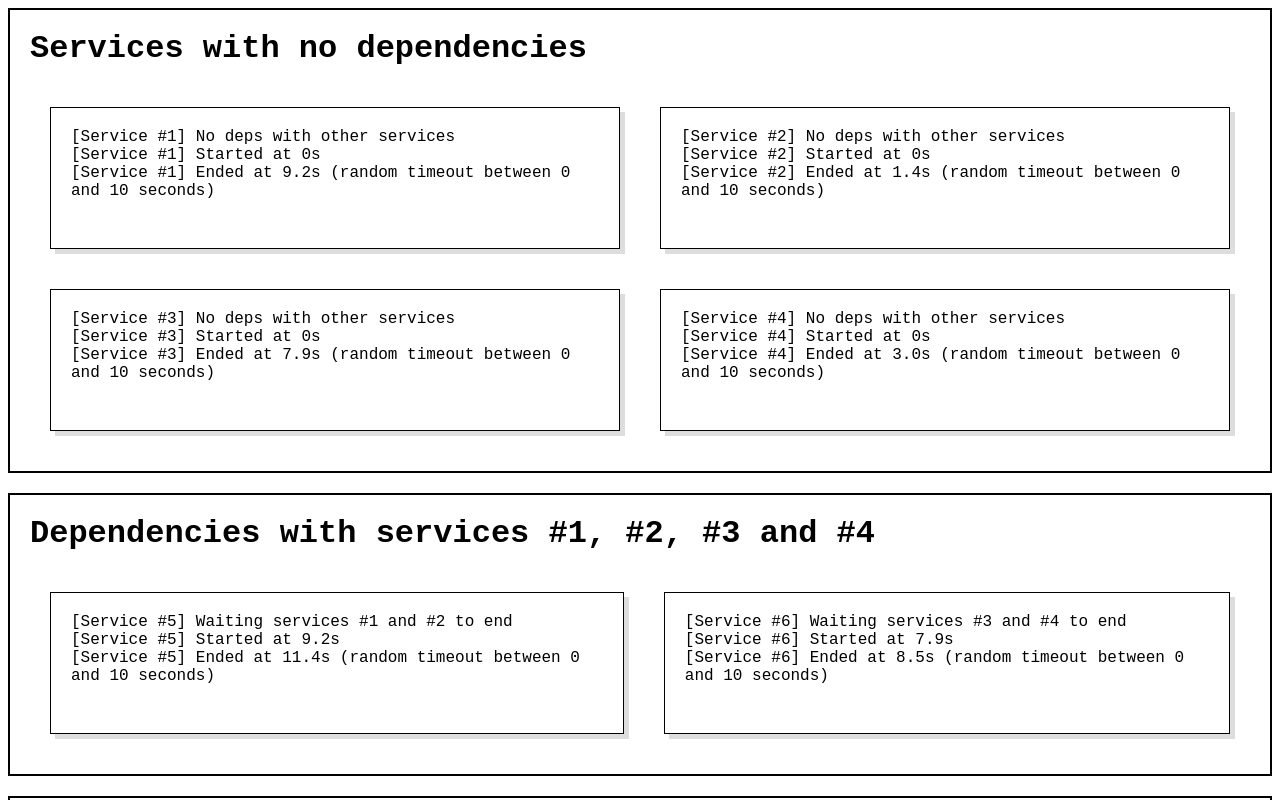
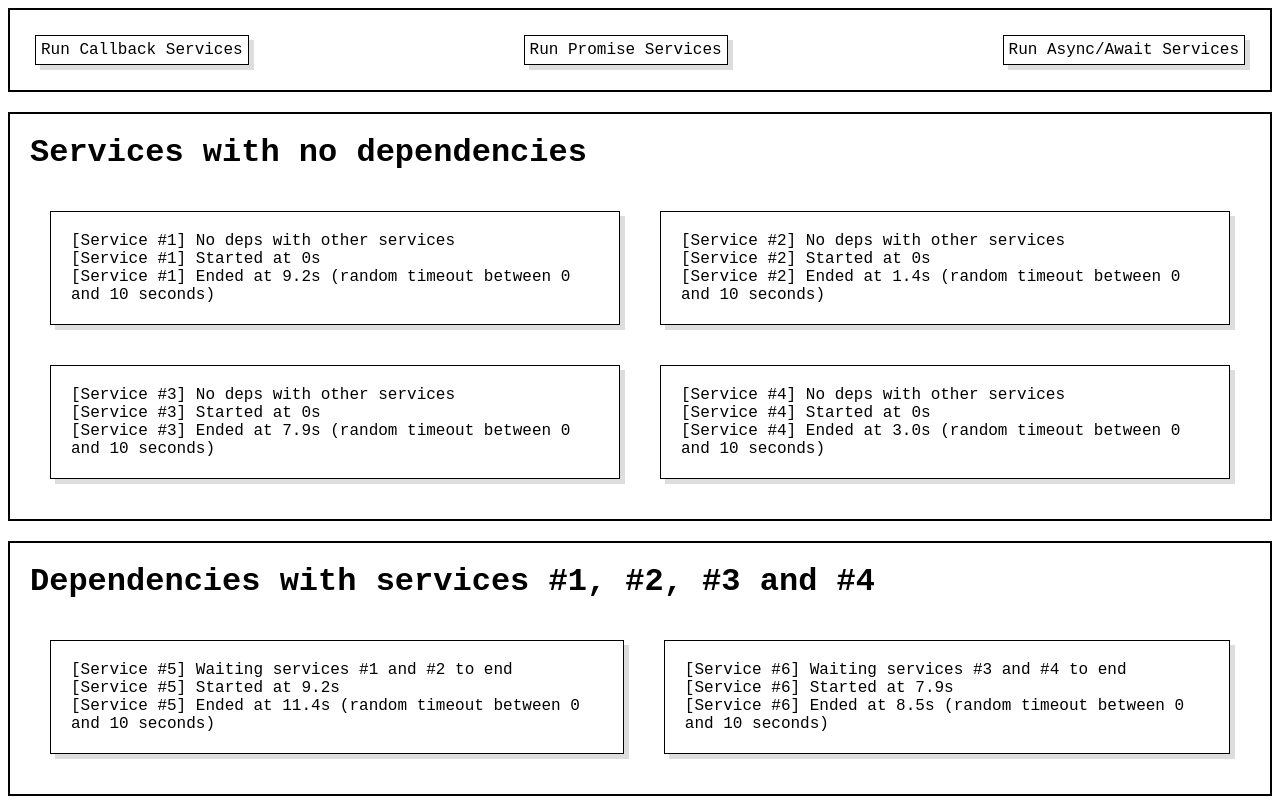
Before and after one commit to johan-picq/promise-exercice, a website built with Vite: page index.html in a window 1280 px wide. Shown: the top 800 px of the page. Built offline with nearby package versions, Linux system fonts and the light colour scheme.

Commit message:
init services with button

```diff
--- a/async-services/callback.js
+++ b/async-services/callback.js
@@ -1,5 +1,6 @@
-import { services, getTimer } from "./init.js";
+import { services, getTimer, initTimer } from "./init.js";
 
+export const initCallbackServices = () => {
   const startServiceWithCallback = (service, duration, callback) => {
     let nextServiceToWork = null;
     services.forEach((s) => {
@@ -24,6 +25,7 @@ const startServiceCallback = (nextServiceToWork) => {
     }
   };
 
+  initTimer();
   services.forEach((service) => {
     if (service.dependancies === null) {
       return startServiceWithCallback(
@@ -33,3 +35,4 @@ services.forEach((service) => {
       );
     }
   });
+};
--- a/async-services/init.js
+++ b/async-services/init.js
@@ -37,12 +37,23 @@ export const services = [
 ];
 const TotalDurationServices = 16000;
 let timer = 0;
+let run = false;
+export const initTimer = () => {
+  run = true;
   const interval = setInterval(() => {
     timer = timer + 100;
     if (timer >= TotalDurationServices) {
       clearInterval(interval);
+      timer = 0;
+      run = false;
     }
   }, 100);
+};
+
 export const getTimer = () => {
   return timer;
 };
+
+export const isRunning = () => {
+  return run;
+};
--- /dev/null
+++ b/async-services/promise.js
@@ -0,0 +1 @@
+//import { services, getTimer } from "./init.js";
--- a/index.html
+++ b/index.html
@@ -20,17 +20,48 @@
     }
     .flex {
       display: flex;
+      justify-content: space-between;
     }
     .service {
       border: 1px solid black;
+      background: #fff;
       box-shadow: 5px 5px #ddd;
-      height: 100px;
+      height: auto;
       margin: 20px;
       padding: 20px;
+      font-family: monospace;
+      font-size: 16px;
+    }
+    .button {
+      appearance: none;
+      margin: 5px;
+      padding: 5px;
+      cursor: pointer;
+      transition: .2s;
+    }
+    .button:hover {
+      box-shadow: 10px 10px #ddd;
+    }
+    .button:disabled {
+      box-shadow: none !important;
+      background-color: #ddd;
     }
   </style>
 </head>
 <body>
+  <div class="group">
+    <div class="flex">
+      <button class="service button" id="run-callback">
+        Run Callback Services
+      </button>
+      <button class="service button" id="run-promise">
+        Run Promise Services
+      </button>
+      <button class="service button" id="run-async">
+        Run Async/Await Services
+      </button>
+    </div>
+  </div>
   <div class="group">
     <h1>Services with no dependencies</h1>
     <div class="flex">
--- a/main.js
+++ b/main.js
@@ -1 +1,5 @@
-import "./async-services/callback.js";
+import { initCallbackServices } from "./async-services/callback.js";
+
+const callbackBtn = document.querySelector("#run-callback");
+
+callbackBtn.addEventListener("click", initCallbackServices);
```
Lines whose indentation alone changed are shown as unchanged.
